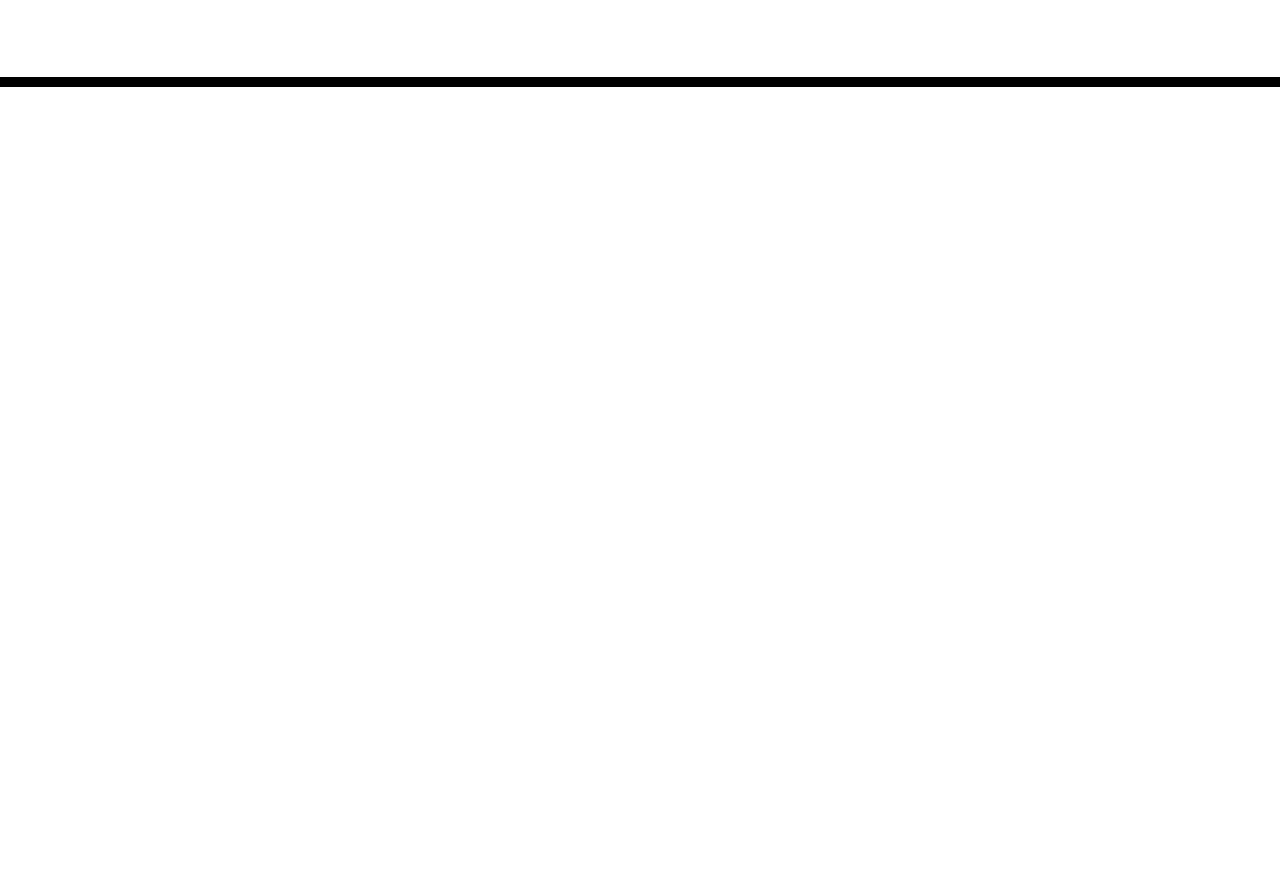
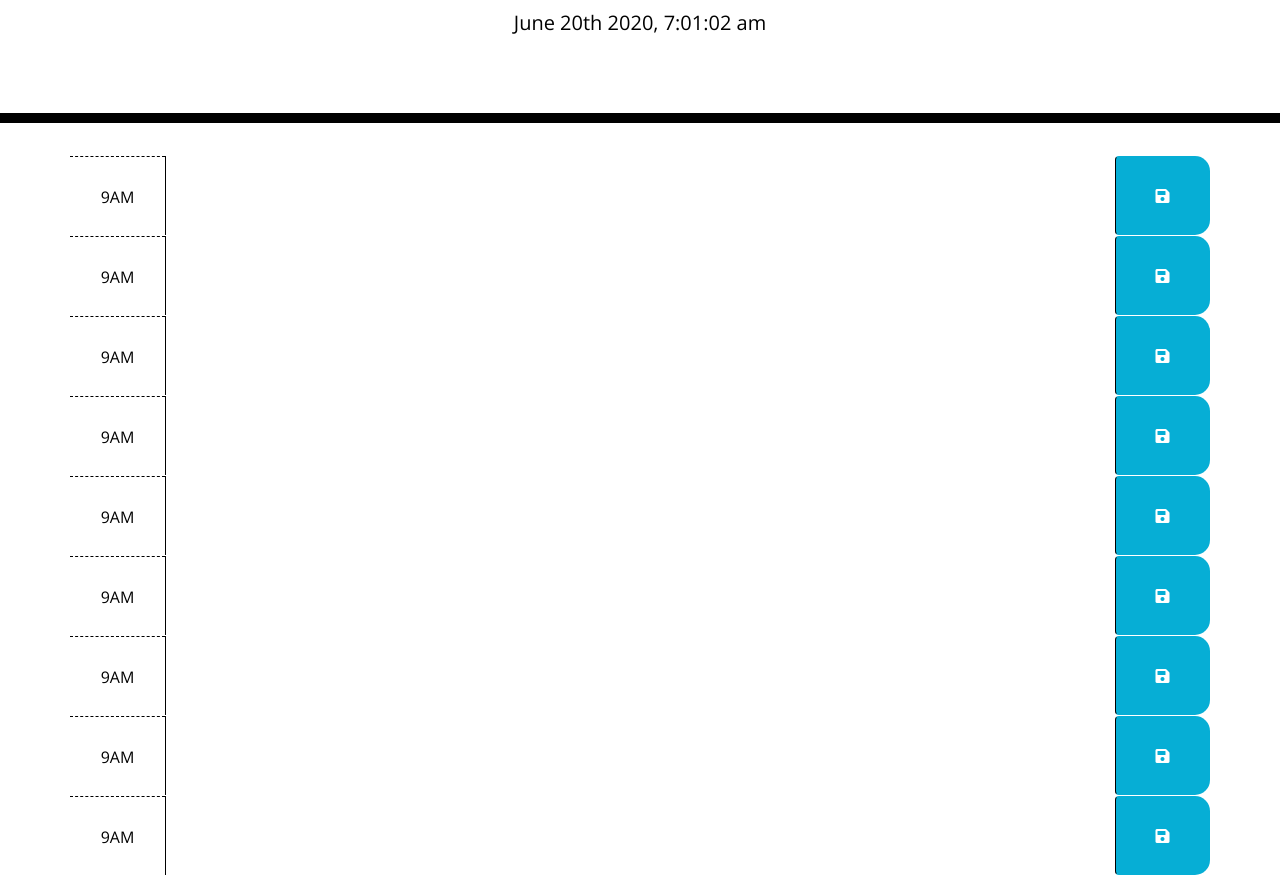
Before and after one commit to Walker-Walker/Work-Day-Scheduler-, a plain HTML site: page Develop/index.html in a window 1280 px wide. Shown: the part 181-1056 px from the top of the page. Before the commit the page ends 800 px from the top, so only its background shows below. Drawn offline with nearby package versions, Linux system fonts and the light colour scheme.

Commit message:
added pseudo code, added momement object in to setinterval function for calandar date counter, made empty array for user task input, created constructors inside object array to store timeslot and text  keys...used eventlistener with .saveBtn class for click event to call userInput function

```diff
--- /dev/null
+++ b/Develop/assets/script.js
@@ -0,0 +1,38 @@
+   // caputure user text input
+            //event listeners- that calls a function to capture text input
+   // store user text input in global empty array
+            // use constructor aka key value pairs inside of var = object
+            // before constructor is sent to local storage must stringify JSON.stringify(constructor)
+            // with getting value back must parse the string..JSON.parse(constructor) *local storage only stores strings*
+
+
+
+
+
+     $( document ).ready(function() {
+     setInterval(function () {
+           var currentTime = moment().format('MMMM Do YYYY, h:mm:ss a');
+            $("#currentDay").text(currentTime)
+        }, 1000)
+
+        var userTextInput = [];
+
+   function userInput() {
+        var description = $(".description").val().trim()
+        var timeBlockValues = {
+                timeSlot: null,
+                text: description
+        }
+
+
+        userTextInput.push(timeBlockValues)
+        console.log(userTextInput);
+   }
+
+    $(".saveBtn").on('click',userInput)
+
+
+
+
+
+      });
--- a/Develop/index.html
+++ b/Develop/index.html
@@ -1,24 +1,15 @@
 <!DOCTYPE html>
 <html lang="en">
+
 <head>
   <meta charset="UTF-8" />
   <meta name="viewport" content="width=device-width, initial-scale=1.0" />
   <meta http-equiv="X-UA-Compatible" content="ie=edge" />
-    <link
-      rel="stylesheet"
-      href="https://stackpath.bootstrapcdn.com/bootstrap/4.3.1/css/bootstrap.min.css"
-    />
-    <link
-      rel="stylesheet"
-      href="https://use.fontawesome.com/releases/v5.8.1/css/all.css"
-      integrity="sha384-50oBUHEmvpQ+1lW4y57PTFmhCaXp0ML5d60M1M7uH2+nqUivzIebhndOJK28anvf"
-      crossorigin="anonymous"
-    />
-    <link
-      href="https://fonts.googleapis.com/css?family=Open+Sans&display=swap"
-      rel="stylesheet"
-    />
-    <link rel="stylesheet" href="style.css" />
+  <link rel="stylesheet" href="https://stackpath.bootstrapcdn.com/bootstrap/4.3.1/css/bootstrap.min.css" />
+  <link rel="stylesheet" href="https://use.fontawesome.com/releases/v5.8.1/css/all.css"
+    integrity="sha384-50oBUHEmvpQ+1lW4y57PTFmhCaXp0ML5d60M1M7uH2+nqUivzIebhndOJK28anvf" crossorigin="anonymous" />
+  <link href="https://fonts.googleapis.com/css?family=Open+Sans&display=swap" rel="stylesheet" />
+  <link rel="stylesheet" href="assets/style.css" />
   <title>Work Day Scheduler</title>
 </head>
 
@@ -30,9 +21,85 @@
   </header>
   <div class="container">
     <!-- Timeblocks go here -->
+    <div id="hour-9" class="row time-block">
+      <div class="col-md-1 hour">
+        9AM
+      </div>
+      <textarea class="col-md-10 description">
+        </textarea>
+      <button class="btn saveBtn col-md-1"><i class="fas fa-save"></i></button>
+    </div>
+    <div id="hour-9" class="row time-block">
+      <div class="col-md-1 hour">
+        9AM
+      </div>
+      <textarea class="col-md-10 description">
+        </textarea>
+      <button class="btn saveBtn col-md-1"><i class="fas fa-save"></i></button>
+    </div>
+    <div id="hour-9" class="row time-block">
+      <div class="col-md-1 hour">
+        9AM
+      </div>
+      <textarea class="col-md-10 description">
+        </textarea>
+      <button class="btn saveBtn col-md-1"><i class="fas fa-save"></i></button>
+    </div>
+    <div id="hour-9" class="row time-block">
+      <div class="col-md-1 hour">
+        9AM
+      </div>
+      <textarea class="col-md-10 description">
+        </textarea>
+      <button class="btn saveBtn col-md-1"><i class="fas fa-save"></i></button>
+    </div>
+    <div id="hour-9" class="row time-block">
+      <div class="col-md-1 hour">
+        9AM
+      </div>
+      <textarea class="col-md-10 description">
+        </textarea>
+      <button class="btn saveBtn col-md-1"><i class="fas fa-save"></i></button>
+    </div>
+    <div id="hour-9" class="row time-block">
+      <div class="col-md-1 hour">
+        9AM
+      </div>
+      <textarea class="col-md-10 description">
+        </textarea>
+      <button class="btn saveBtn col-md-1"><i class="fas fa-save"></i></button>
+    </div>
+    <div id="hour-9" class="row time-block">
+      <div class="col-md-1 hour">
+        9AM
+      </div>
+      <textarea class="col-md-10 description">
+        </textarea>
+      <button class="btn saveBtn col-md-1"><i class="fas fa-save"></i></button>
+    </div>
+    <div id="hour-9" class="row time-block">
+      <div class="col-md-1 hour">
+        9AM
+      </div>
+      <textarea class="col-md-10 description">
+        </textarea>
+      <button class="btn saveBtn col-md-1"><i class="fas fa-save"></i></button>
+    </div>
+    <div id="hour-9" class="row time-block">
+      <div class="col-md-1 hour">
+        9AM
+      </div>
+      <textarea class="col-md-10 description">
+        </textarea>
+      <button class="btn saveBtn col-md-1"><i class="fas fa-save"></i></button>
+    </div>
   </div>
 
   <script src="https://code.jquery.com/jquery-3.4.1.min.js"></script>
   <script src="https://cdnjs.cloudflare.com/ajax/libs/moment.js/2.24.0/moment.min.js"></script>
+  <script src="assets/script.js"></script>
+
+
 </body>
+
 </html>
```
Also changed, not shown: Develop/assets/style.css (renamed from Develop/style.css). Lines whose indentation alone changed are shown as unchanged.
